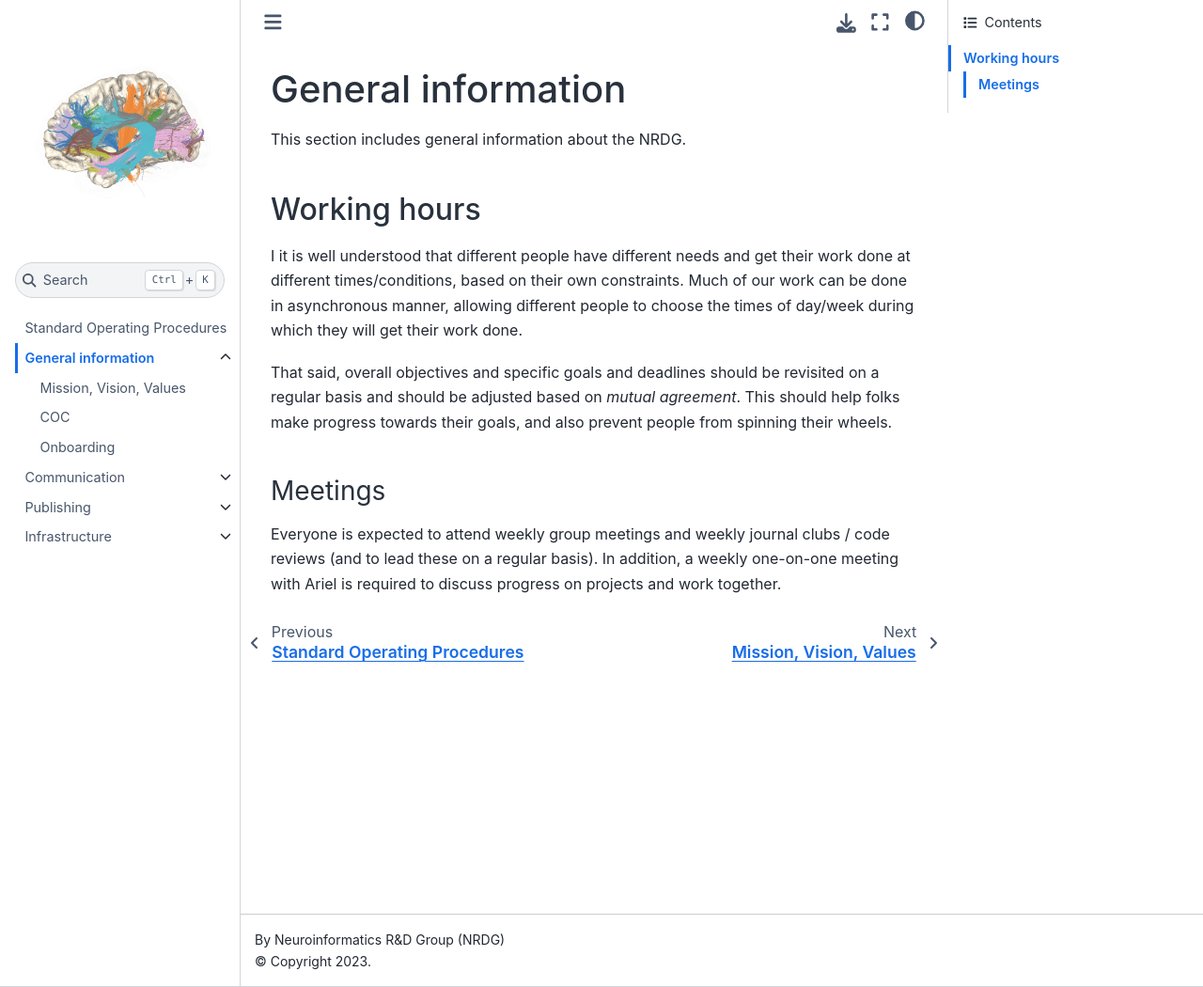
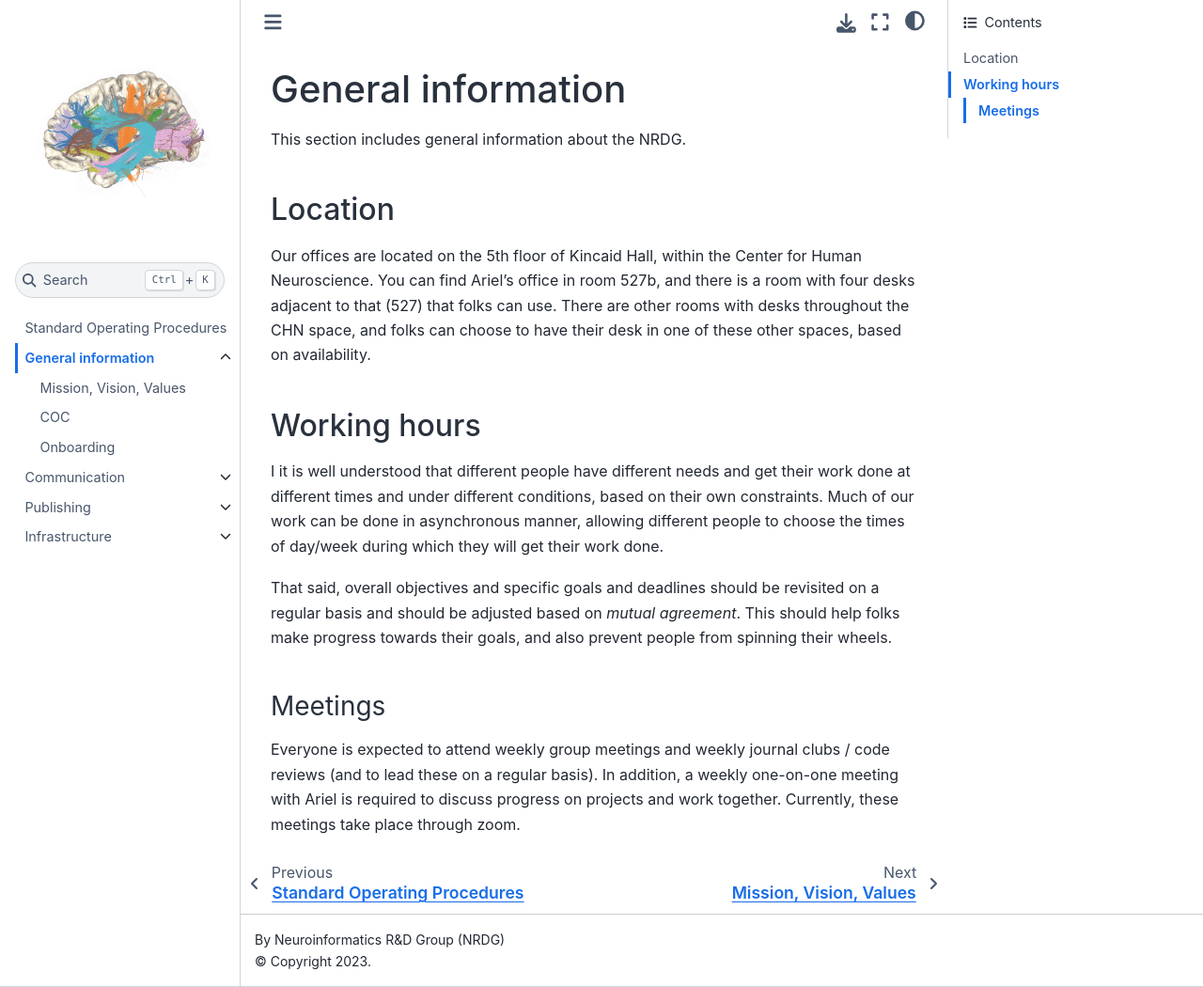
Before and after one commit to nrdg/sop, a Jupyter Book: the page built from general/general.md, in a window 1280 px wide and 1050 px high. Shown: the whole window at 94% size. Built offline with Jupyter Book 1.0.4 settings and Sphinx 7.4.7 and the Sphinx Book theme 1.1.4, drawn with Linux system fonts in a browser that asks for light colours; pages that are not in the unit, such as notebooks, are missing from menus.

```diff
--- a/_toc.yml
+++ b/_toc.yml
@@ -1,28 +1,30 @@
-- file: intro
+format: jb-article
+root: intro
+sections:
 - file: general/general
   sections:
-    - file: general/mvv
-    - file: general/coc
-    - file: general/onboarding
+  - file: general/mvv
+  - file: general/coc
+  - file: general/onboarding
 - file: comms/comms
   sections:
-    - file: comms/slack
+  - file: comms/slack
 - file: publishing/publishing
   sections:
-    - file: publishing/figures
-    - file: publishing/conference_abstracts
-    - file: publishing/posters
-    - file: publishing/papers
-    - file: publishing/notebooks
-      sections:
-        - file: publishing/software
-        - file: publishing/software/01-from-notebook-to-module
-        - file: publishing/software/02-from-module-to-package
-        - file: publishing/software/03-setup-file
-        - file: publishing/software/04-testing
-        - file: publishing/software/05-continuous-integration
-        - file: publishing/software/06-what-next
+  - file: publishing/figures
+  - file: publishing/conference_abstracts
+  - file: publishing/posters
+  - file: publishing/papers
+  - file: publishing/notebooks
+    sections:
+    - file: publishing/software
+    - file: publishing/software/01-from-notebook-to-module
+    - file: publishing/software/02-from-module-to-package
+    - file: publishing/software/03-setup-file
+    - file: publishing/software/04-testing
+    - file: publishing/software/05-continuous-integration
+    - file: publishing/software/06-what-next
 - file: infra/infra
   sections:
-    - file: infra/github
-    - file: infra/aws
+  - file: infra/github
+  - file: infra/aws
--- a/general/general.md
+++ b/general/general.md
@@ -2,12 +2,21 @@
 
 This section includes general information about the NRDG.
 
+## Location
+
+Our offices are located on the 5th floor of Kincaid Hall, within the Center for
+Human Neuroscience. You can find Ariel's office in room 527b, and there is a
+room with four desks adjacent to that (527) that folks can use. There are other
+rooms with desks throughout the CHN space, and folks can choose to have their
+desk in one of these other spaces, based on availability.
+
 ## Working hours
 
 I it is well understood that different people have different needs and get their
-work done at different times/conditions, based on their own constraints.
-Much of our work can be done in asynchronous manner, allowing different people to
-choose the times of day/week during which they will get their work done.
+work done at different times and under different conditions, based on their own
+constraints. Much of our work can be done in asynchronous manner, allowing
+different people to choose the times of day/week during which they will get
+their work done.
 
 That said, overall objectives and specific goals and deadlines should be
 revisited on a regular basis and should be adjusted based on *mutual agreement*.
@@ -19,4 +28,4 @@ people from spinning their wheels.
 Everyone is expected to attend weekly group meetings and weekly journal clubs /
 code reviews (and to lead these on a regular basis). In addition, a weekly
 one-on-one meeting with Ariel is required to discuss progress on projects and
-work together.
+work together. Currently, these meetings take place through zoom.
```
